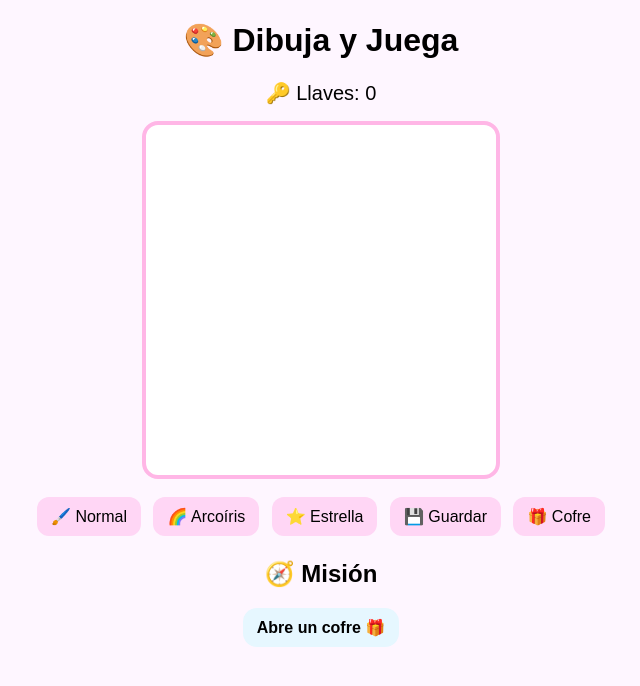
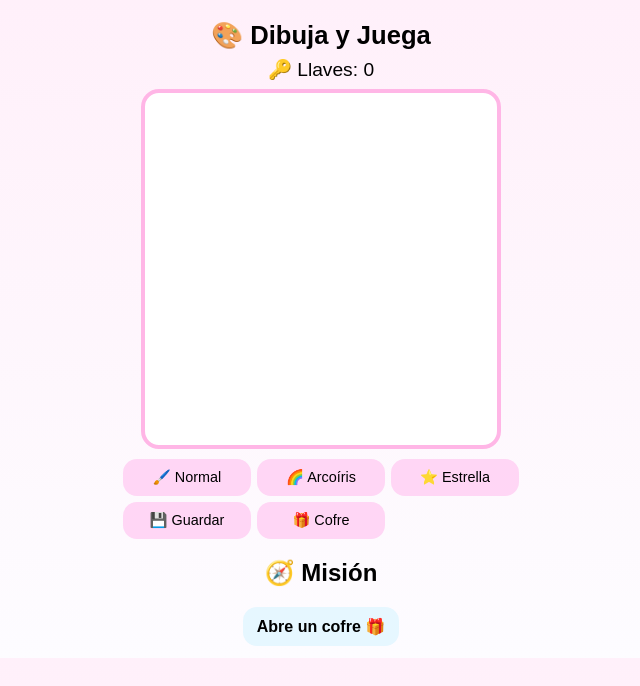
Before and after one commit to luisfernando2025xt/dibujar-cosas-lindas-y-pintar, a plain HTML site: page index.html in a window 1280 px wide. Shown: the whole page, without its empty margins (319-959 px from the left). Drawn offline with Linux system fonts and the light colour scheme.

Commit message:
style.css

```diff
--- a/style.css
+++ b/style.css
@@ -1,39 +1,72 @@
+* {
+  box-sizing: border-box;
+}
+
 body {
+  margin: 0;
   font-family: Arial, sans-serif;
+  background: linear-gradient(180deg, #fff0fa, #fdfcff);
+  display: flex;
+  justify-content: center;
+}
+
+.app {
+  width: 100%;
+  max-width: 420px;
+  padding: 12px;
   text-align: center;
-  background: #fef6ff;
+}
+
+h1 {
+  margin: 8px 0;
+  font-size: 1.6rem;
+}
+
+.top {
+  font-size: 1.2rem;
+  margin-bottom: 8px;
 }
 
 canvas {
+  width: 100%;
+  height: auto;
+  max-width: 360px;
+  aspect-ratio: 1 / 1;
   border: 4px solid #ffb6e6;
-  border-radius: 16px;
+  border-radius: 18px;
   background: white;
-  margin: 10px;
   touch-action: none;
+  margin: 8px auto;
+  display: block;
+}
+
+.buttons {
+  display: grid;
+  grid-template-columns: repeat(3, 1fr);
+  gap: 6px;
+  margin-top: 10px;
 }
 
 .buttons button {
-  margin: 4px;
-  padding: 10px 14px;
-  font-size: 16px;
-  border-radius: 12px;
+  padding: 10px 6px;
+  font-size: 0.9rem;
+  border-radius: 14px;
   border: none;
   background: #ffd6f5;
   cursor: pointer;
 }
 
-.top {
-  font-size: 20px;
-  margin-bottom: 6px;
+.missions-box {
+  margin-top: 12px;
 }
 
 .mission {
   background: #e6f7ff;
   padding: 10px 14px;
   border-radius: 14px;
+  font-weight: bold;
+  margin: auto;
   width: fit-content;
-  margin: auto;
-  font-weight: bold;
 }
 
 .mission.done {
```
